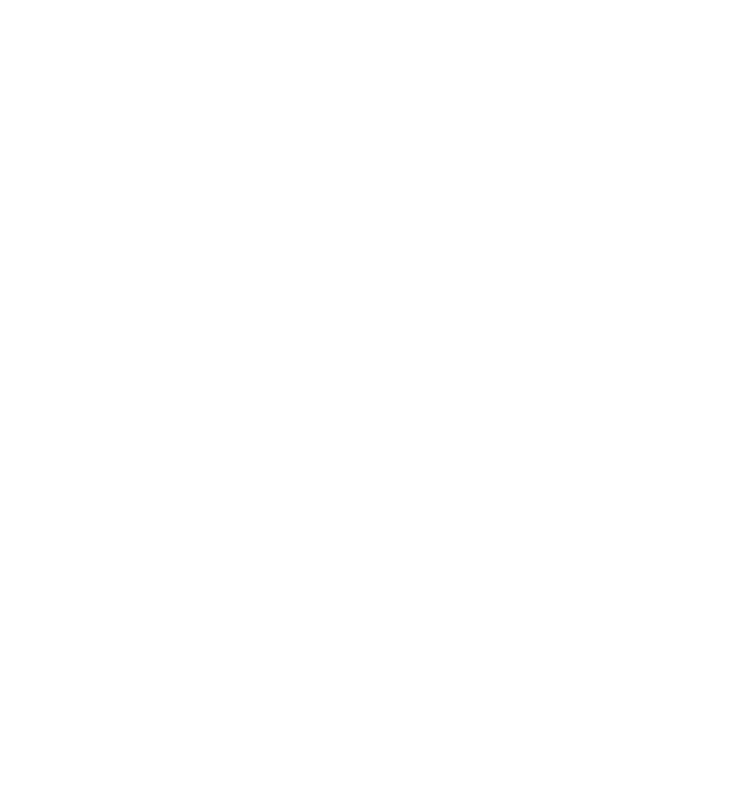
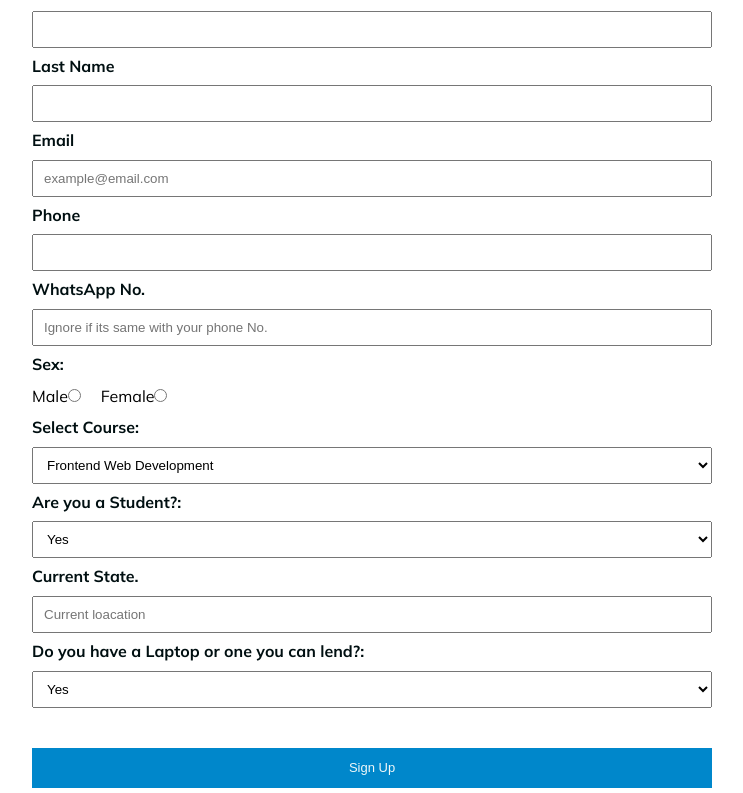
Before and after one commit to Orisfina/orisfina-bootcamp-v2, a Next.js app: page /freeTraining in a window 1280 px wide. Before the commit this address had no page. Shown: the part 467-1260 px from the top of the page, without its empty margins (88-831 px from the left). Before the commit the page ends 800 px from the top, so only its background shows below. Built offline with nearby package versions, Linux system fonts and the light colour scheme.

Commit message:
added link to th Fre training registration page

```diff
--- /dev/null
+++ b/pages/freeTraining.tsx
@@ -0,0 +1,177 @@
+import type { NextPage } from 'next'
+import Head from 'next/head'
+import Footer from '../components/Footer'
+import NavBar from '../components/NavBar'
+import SlideshowShort from '../components/SlideshowShort'
+import RegistrationForm from '../components/RegistrationForm'
+
+const freeTraining: NextPage = () => {
+    return (
+        <>
+            <Head>
+                <title>Registration Portal | Orisfina Computer Instiute</title>
+                <meta name="description" content="Join thousands of others in starting a career today with our up-to-date syllabus with 100% practical approach. Enrol now!" />
+                <meta name="keywords" content="registration for free web design training, free web design training, free web development training " />
+            </Head>
+            <NavBar />
+            <SlideshowShort title='Registration Form' color1='KINDLY FILL THE FORM WITH THE APPROPRIATE DETAILS' />
+            <main className='course-registration grid21 container mb-l' >
+                <div className='reg-form'>
+                    <h2 className='course-header t-center mb-m'>Signup for the Free Training</h2>
+                    <>
+                        <form
+                            action="/success"
+                            method="post"
+                            name="Free Training 2024"
+                            autoComplete="off"
+                            data-netlify="true"
+                            data-netlify-honeypot="bot-field"
+                        >
+                            <input type="hidden" name="form-name" value="Free Training 2024" />
+                            <div className="form-group">
+                                <label htmlFor="fName" className="form-label">
+                                    {" "}
+                                    First Name{" "}
+                                </label>
+                                <input
+                                    type="text"
+                                    id="fName"
+                                    name="fName"
+                                    className="group-field"
+                                    data-type="text"
+                                    required
+                                />
+                            </div>
+                            <div className="form-group">
+                                <label htmlFor="lName" className="form-label">
+                                    {" "}
+                                    Last Name{" "}
+                                </label>
+                                <input
+                                    type="text"
+                                    id="lName"
+                                    name="last-name"
+                                    className="group-field"
+                                    data-type="text"
+                                    required
+                                />
+                            </div>
+                            <div className="form-group">
+                                <label className="form-label" htmlFor="email">
+                                    {" "}
+                                    Email{" "}
+                                </label>
+                                <input
+                                    type="email"
+                                    name="email"
+                                    className="group-field"
+                                    placeholder="example@email.com"
+                                    id="email"
+                                    data-type="text"
+                                    required
+                                />
+                            </div>
+
+                            <div className="form-group">
+                                <label className="form-label" htmlFor="phone">
+                                    {" "}
+                                    Phone{" "}
+                                </label>
+                                <input
+                                    type="tel"
+                                    name="phone"
+                                    className="group-field"
+                                    data-type="text"
+                                    required
+                                />
+                            </div>
+                            <div className="form-group">
+                                <label className="form-label" htmlFor="whatsApp_no">
+                                    {" "}
+                                    WhatsApp No.{" "}
+                                </label>
+                                <input
+                                    type="tel"
+                                    placeholder="Ignore if its same with your phone No."
+                                    name="whatsApp_no"
+                                    className="group-field"
+                                    data-type="text"
+                                />
+                            </div>
+                            <div className="form-group">
+                                <label className="form-label" htmlFor="sex">
+                                    {" "}
+                                    Sex:
+                                </label>
+                                <label htmlFor="male">Male</label>
+                                <input type="radio" id="male" name="sex" value="Male" />
+                                <label htmlFor="css" className="ml-s">
+                                    Female
+                                </label>
+                                <input type="radio" id="female" name="sex" value="Female" />
+                            </div>
+                            <div className="form-group">
+                                <label className="form-label" htmlFor="courses">
+                                    Select Course:
+                                </label>
+                                <select name="courses" id="courses" required>
+                                    <option value="Frontend Web Development">
+                                        Frontend Web Development
+                                    </option>
+                                    <option value="Backend Web Development">
+                                        Backend Web Development
+                                    </option>
+                                    <option value="Full-stack Development">
+                                        Full-Stack Development
+                                    </option>
+                                </select>
+                            </div>
+                            <div className="form-group">
+                                <label className="form-label" htmlFor="student-status">
+                                    Are you a Student?:
+                                </label>
+                                <select name="student-status" id="student-status">
+                                    <option value="Yes">Yes</option>
+                                    <option value="No">No</option>
+                                </select>
+                            </div>
+                            <div className="form-group">
+                                <label className="form-label" htmlFor="current_state">
+                                    {" "}
+                                    Current State.{" "}
+                                </label>
+                                <input
+                                    type="text"
+                                    placeholder="Current loacation"
+                                    name="current_state"
+                                    className="group-field"
+                                    data-type="text"
+                                    required
+                                />
+                            </div>
+                            <div className="form-group">
+                                <label className="form-label" htmlFor="haveLaptop">
+                                    Do you have a Laptop or one you can lend?:
+                                </label>
+                                <select name="haveLaptop" id="haveLaptop">
+                                    <option value="Yes">Yes</option>
+                                    <option value="No">No</option>
+                                </select>
+                            </div>
+                            <div className="form-group">
+                                <input
+                                    type="submit"
+                                    className="btn btn_signup mt-m"
+                                    value="Sign Up"
+                                />
+                            </div>
+                        </form>
+                    </>
+                </div>
+            </main>
+            <Footer />
+        </>
+    )
+}
+
+export default freeTraining
```
